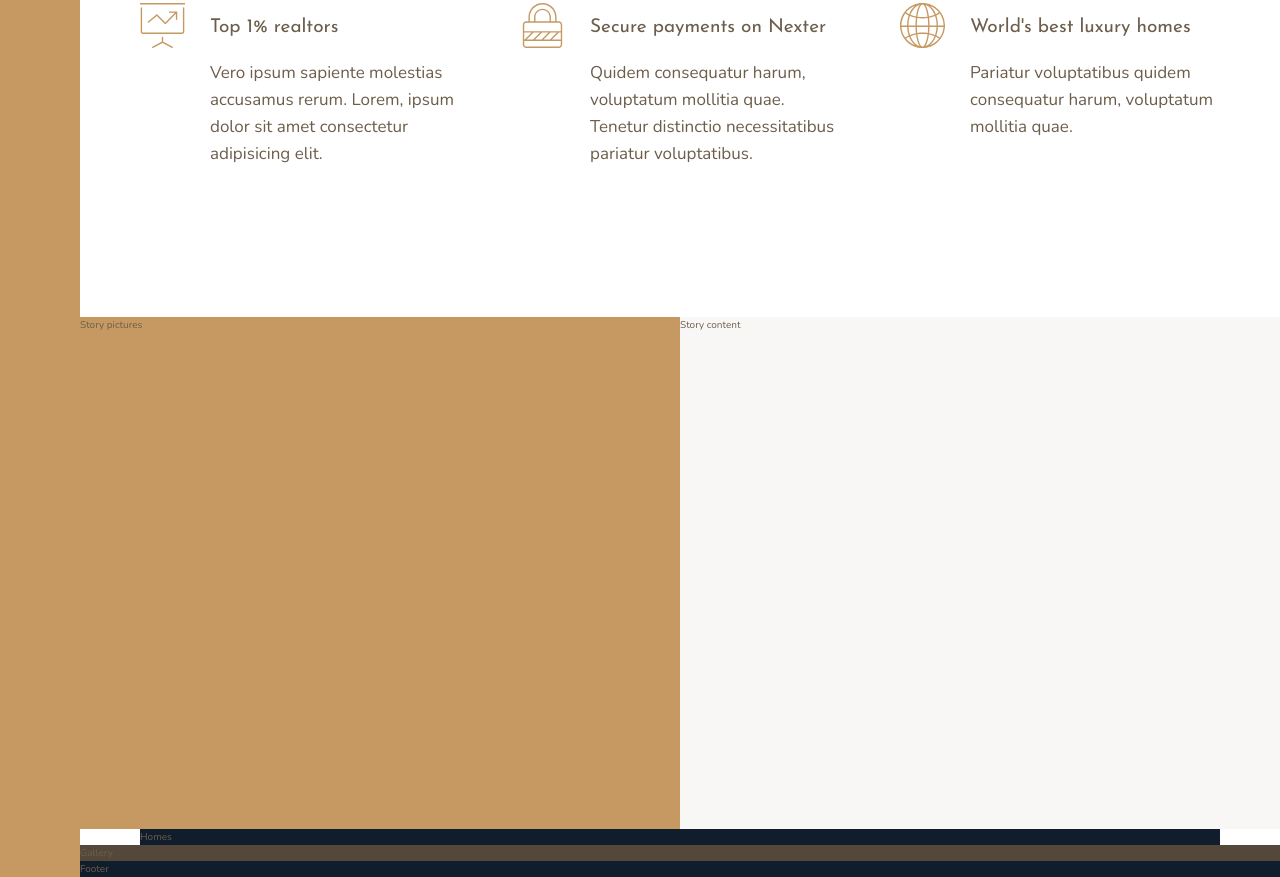
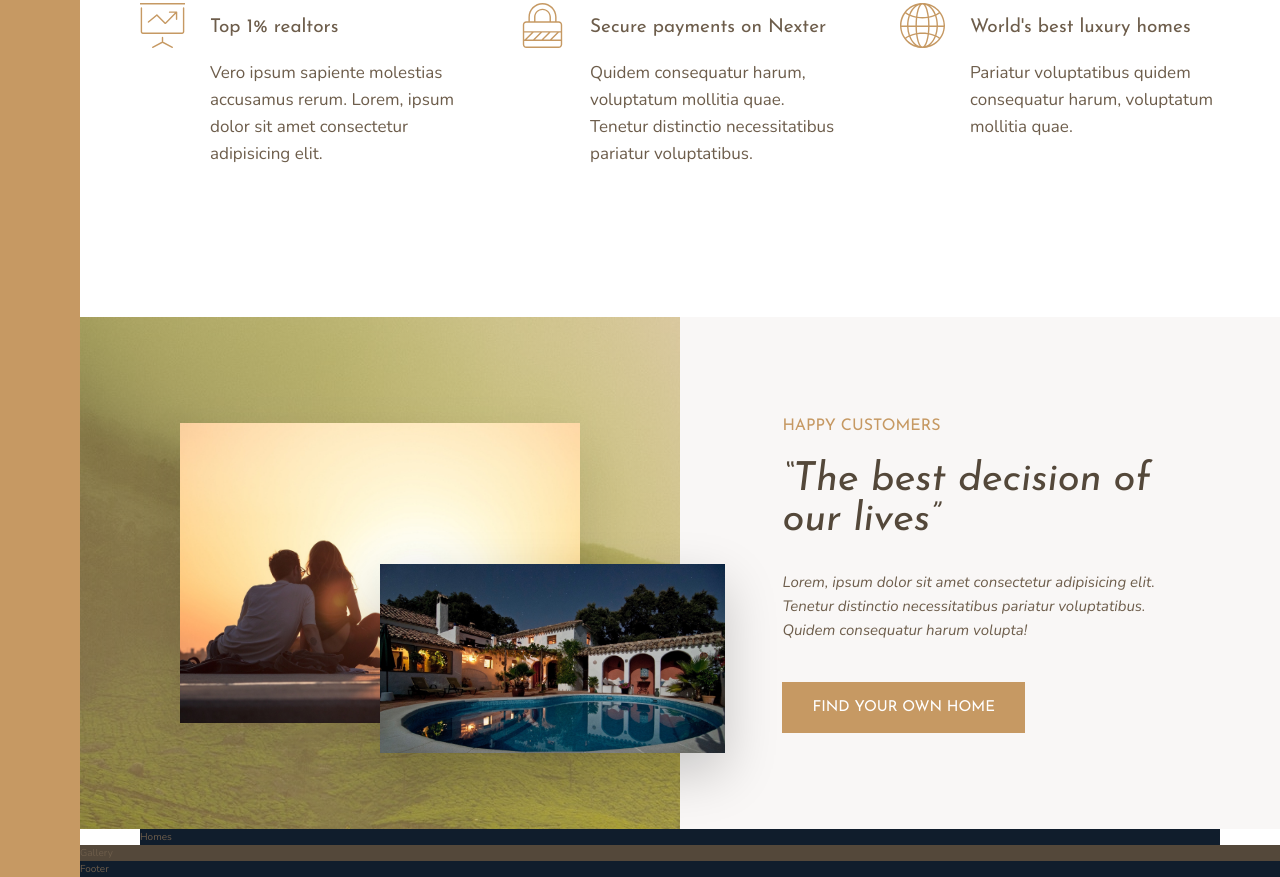
Before and after one commit to DamianJst/Nexter, a website: page index.html in a window 1280 px wide. Shown: the part 991-1868 px from the top of the page. Drawn offline with nearby package versions, Linux system fonts and the light colour scheme.

Commit message:
Feat(Story section): Add story section to layout

```diff
--- a/index.html
+++ b/index.html
@@ -87,11 +87,17 @@
         </section>
 
         <div class="story__pictures">
-            Story pictures
+            <img src="img/story-1.jpeg" alt="Couple with new house" class="story__img--1">
+            <img src="img/story-2.jpeg" alt="New house" class="story__img--2">
         </div>
 
         <div class="story__content">
-            Story content
+            <h3 class="heading-3 mb-sm">Happy Customers</h3>
+            <h2 class="heading-2 heading-2--dark mb-md">&ldquo;The best decision of our lives&rdquo;</h2>
+            <p class="story__text">
+                Lorem, ipsum dolor sit amet consectetur adipisicing elit. Tenetur distinctio necessitatibus pariatur voluptatibus. Quidem consequatur harum volupta!
+            </p>
+            <button class="btn">Find your own home</button>
         </div>
 
         <section class="homes">
--- a/sass/_story.scss
+++ b/sass/_story.scss
@@ -2,10 +2,54 @@
 	&__pictures {
 		background-color: $color-primary;
 		grid-column: full-start / col-end 4;
+		background-image: linear-gradient(
+				rgba($color-primary, 0.5),
+				rgba($color-primary, 0.5)
+			),
+			url(../img/back.jpg);
+
+		display: grid;
+		grid-template-rows: repeat(6, 1fr);
+		grid-template-columns: repeat(6, 1fr);
+		align-items: center;
+	}
+
+	&__img--1 {
+		width: 100%;
+		grid-row: 2 / 6;
+		grid-column: 2 / 6;
+		box-shadow: 0 2rem 5rem rgba($color: #000000, $alpha: 0.1);
+	}
+
+	&__img--2 {
+		width: 115%;
+		grid-row: 4 / 6;
+		grid-column: 4 / 7;
+		z-index: 20;
+		box-shadow: 0 2rem 5rem rgba($color: #000000, $alpha: 0.2);
 	}
 
 	&__content {
 		background-color: $color-grey-light-1;
 		grid-column: col-start 5 / full-end;
+
+		padding: 6rem 8vw;
+
+		display: flex;
+		flex-direction: column;
+		justify-content: center;
+		align-items: flex-start;
+
+		/*
+		display: grid;
+		align-content: center;
+		justify-items: start;
+		*/
+	}
+
+	&__text {
+		font-size: 1.5rem;
+		font-style: italic;
+		margin-bottom: 4rem;
 	}
 }
--- a/sass/_typography.scss
+++ b/sass/_typography.scss
@@ -9,10 +9,24 @@
 
 .heading-2 {
 	@extend %heading;
+	font-size: 4rem;
+	font-style: italic;
+	line-height: 1;
+
+	&--light {
+		color: $color-grey-light-1;
+	}
+
+	&--dark {
+		color: $color-grey-dark-1;
+	}
 }
 
 .heading-3 {
 	@extend %heading;
+	font-size: 1.6rem;
+	color: $color-primary;
+	text-transform: uppercase;
 }
 
 .heading-4 {
@@ -27,3 +41,36 @@
 		color: $color-grey-dark-1;
 	}
 }
+
+.btn {
+	background-color: $color-primary;
+	color: #fff;
+	border: none;
+	border-radius: 0;
+	font-family: $font-display;
+	font-size: 1.5rem;
+	text-transform: uppercase;
+	padding: 1.8rem 3rem;
+	cursor: pointer;
+	transition: all 0.2s;
+
+	&:hover {
+		background-color: $color-primary-dark;
+	}
+}
+
+.mb-sm {
+	margin-bottom: 2rem;
+}
+
+.mb-md {
+	margin-bottom: 3rem;
+}
+
+.mb-lg {
+	margin-bottom: 4rem;
+}
+
+.mb-xl {
+	margin-bottom: 8rem;
+}
```
Also changed, not shown: css/style.css.
